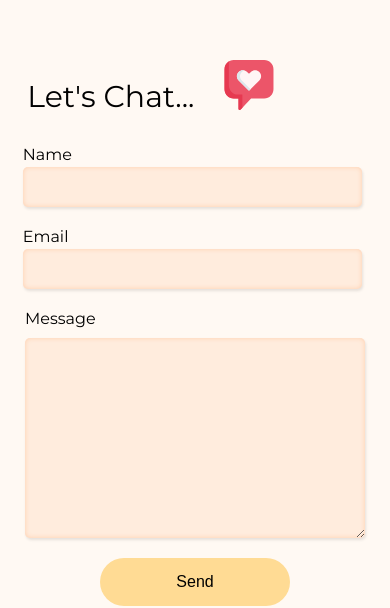
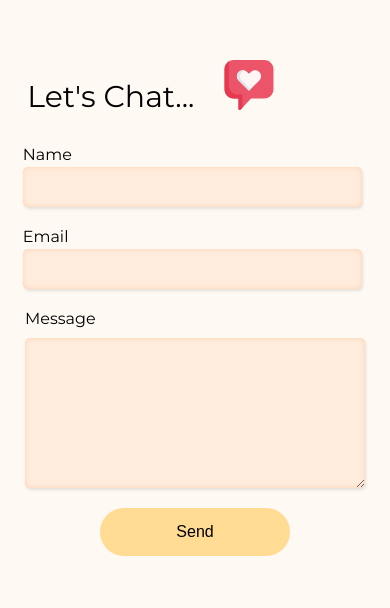
Before and after one commit to sairajchouhan/my-portfolio, a React (Create React App) app: page / in a window 390 px wide. Shown: the part 2604-3212 px from the top of the page. Built offline with nearby package versions, Linux system fonts and the light colour scheme; no server answers.

Commit message:
message box height is reduced on mobile view

```diff
--- a/src/styles/Contact.css
+++ b/src/styles/Contact.css
@@ -167,10 +167,13 @@
     width: 100% !important;
   }
 
+  #message {
+    height: 150px !important;
+  }
+
   .contact__input:nth-child(1) {
     width: 97%;
   }
-
 
   .contact__svg {
     order: -1;
@@ -187,8 +190,6 @@
     width: 50px;
     height: 50px;
   }
-
-
 
   .contact__svg p {
     font-size: 30px;
```
